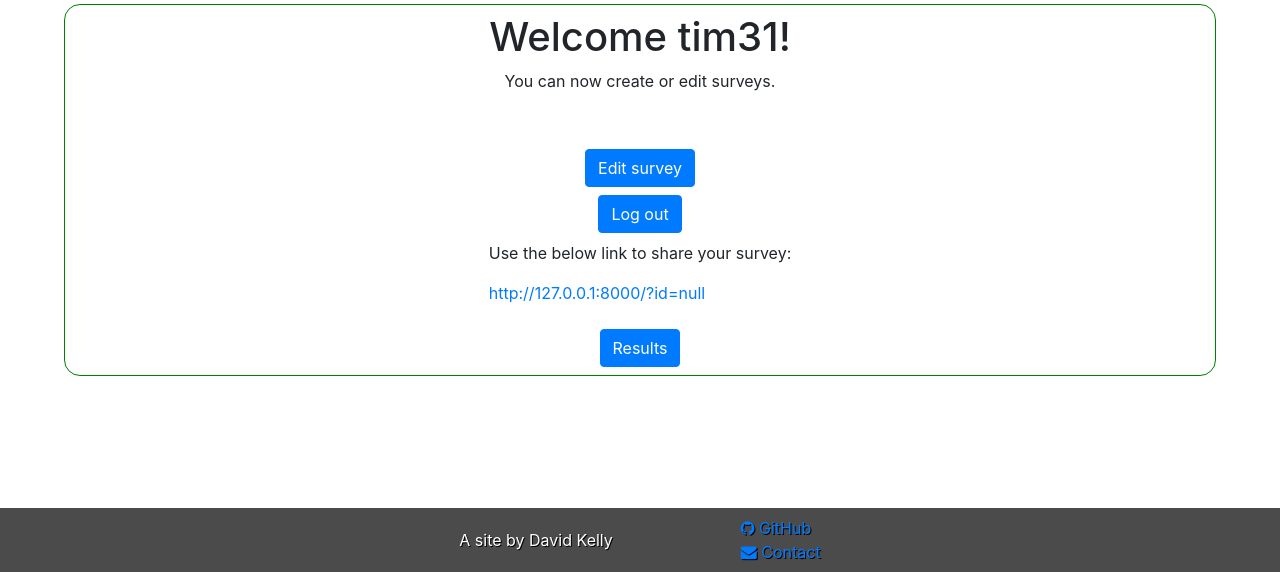
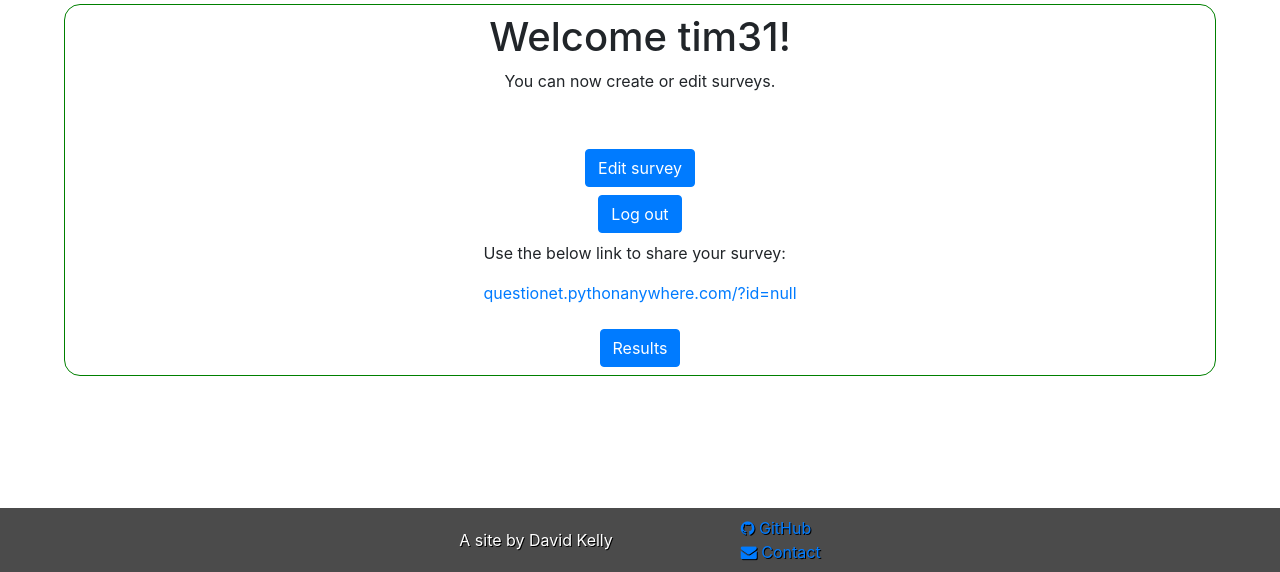
Before and after one commit to WhateverMars/surveyhub, a Django app: page / in a window 1280 px wide. Shown: the part 228-800 px from the top of the page. Run offline with Django 3.2, Linux system fonts and the light colour scheme; a user stored in the database is signed in; data comes from the database, SQL or seed files in the repository; some libraries are stand-ins or nearby versions.

Commit message:
corrected name on alert page, set shareable link to pythonanywhere format

```diff
--- a/survey/templates/survey/alert.html
+++ b/survey/templates/survey/alert.html
@@ -26,8 +26,10 @@
         </form>
         <div>
             <p>Use the below link to share your survey:</p>
-
-        <p><a href="http://127.0.0.1:8000/?id={{request.user.surveyer.link}}">http://127.0.0.1:8000/?id={{request.user.surveyer.link}}</a></p>
+        <!--If hosting on pythonanywhere-->
+            <p><a href="questionet.pythonanywhere.com/?id={{request.user.surveyer.link}}">questionet.pythonanywhere.com/?id={{request.user.surveyer.link}}</a></p>
+        <!--otherwise uncomment below-->
+        <!--<p><a href="http://127.0.0.1:8000/?id={{request.user.surveyer.link}}">http://127.0.0.1:8000/?id={{request.user.surveyer.link}}</a></p>-->
         </div>
 
         <form class="form" action="/results">
--- a/survey/views.py
+++ b/survey/views.py
@@ -52,7 +52,7 @@ def index(request):
             if request.user.is_authenticated:
                 return account(request)
             else:
-                return alert(request, "Surveyhub", "If you would like to create a survey please click on the account tab to login or register.")
+                return alert(request, "QuestioNet", "If you would like to create a survey please click on the account tab to login or register.")
 
         # give questions
 
```
